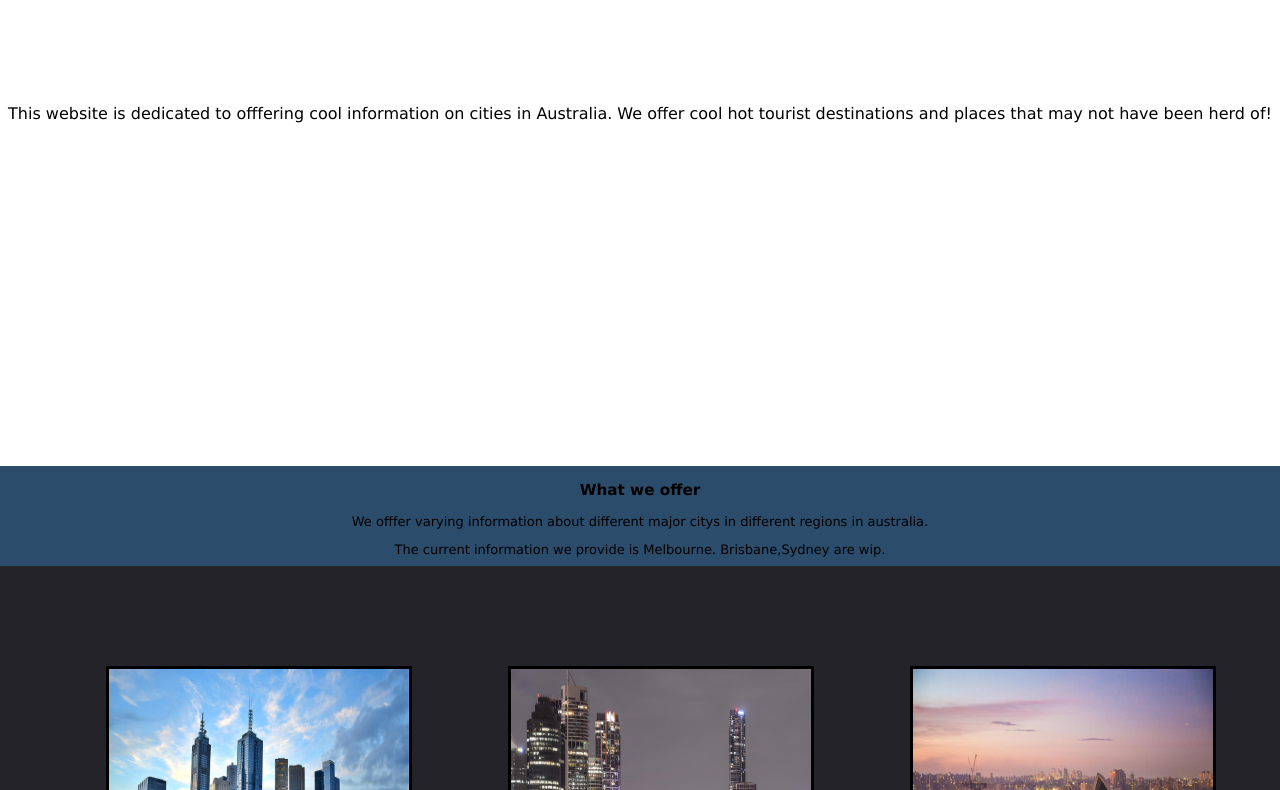
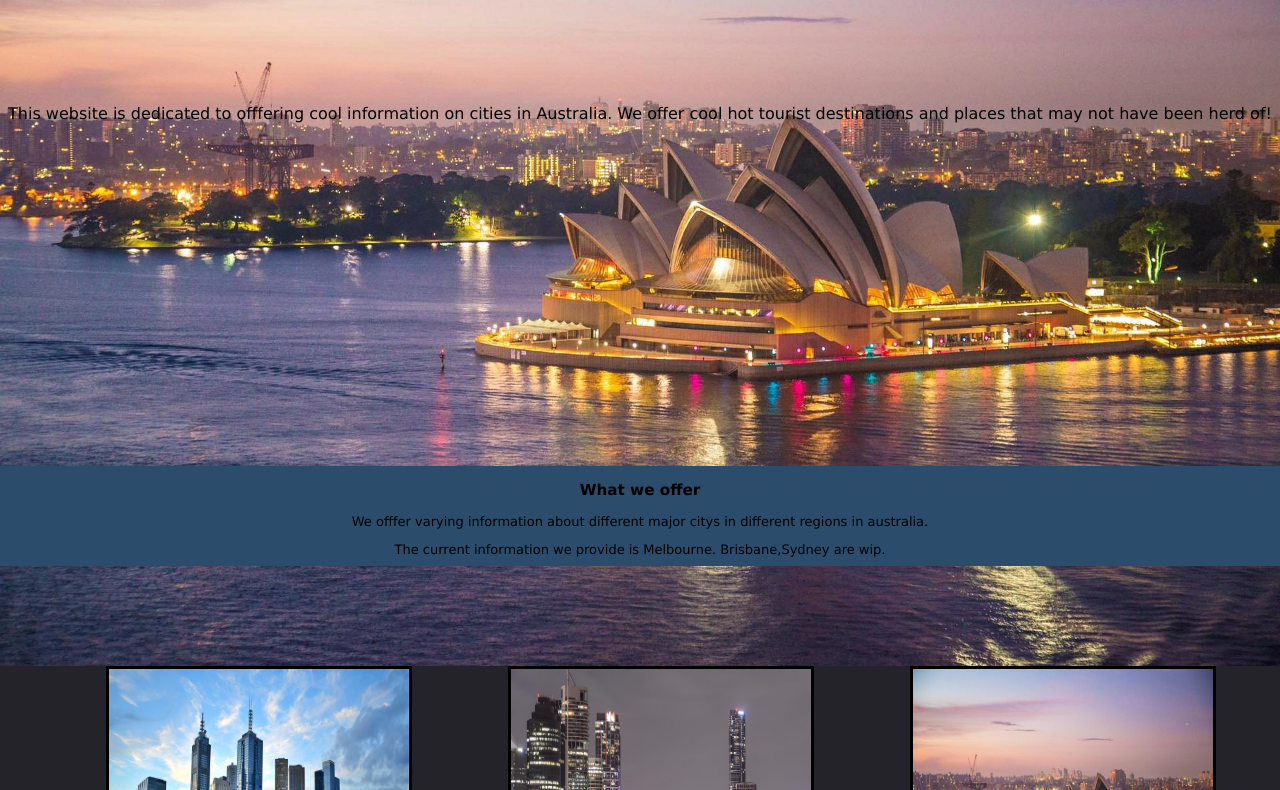
Before and after one commit to Aidan82/webistethingy, a plain HTML site: page index.html in a window 1280 px wide. Shown: the part 174-964 px from the top of the page. Drawn offline with Linux system fonts and the light colour scheme.

Commit message:
Update style.css

```diff
--- a/style.css
+++ b/style.css
@@ -193,7 +193,7 @@ height: 140px;
     position: absolute;
     top: 0px; bottom: 0px; right: 0px; left: 0px;
     z-index: 1;
-    background-image: url(Images/sydney-opera-house-354375_1920.jpg);
+    background-image: url(sydney-opera-house-354375_1920.jpg);
     width: 100%;
     height: 105%;
     background-attachment: fixed;
```
